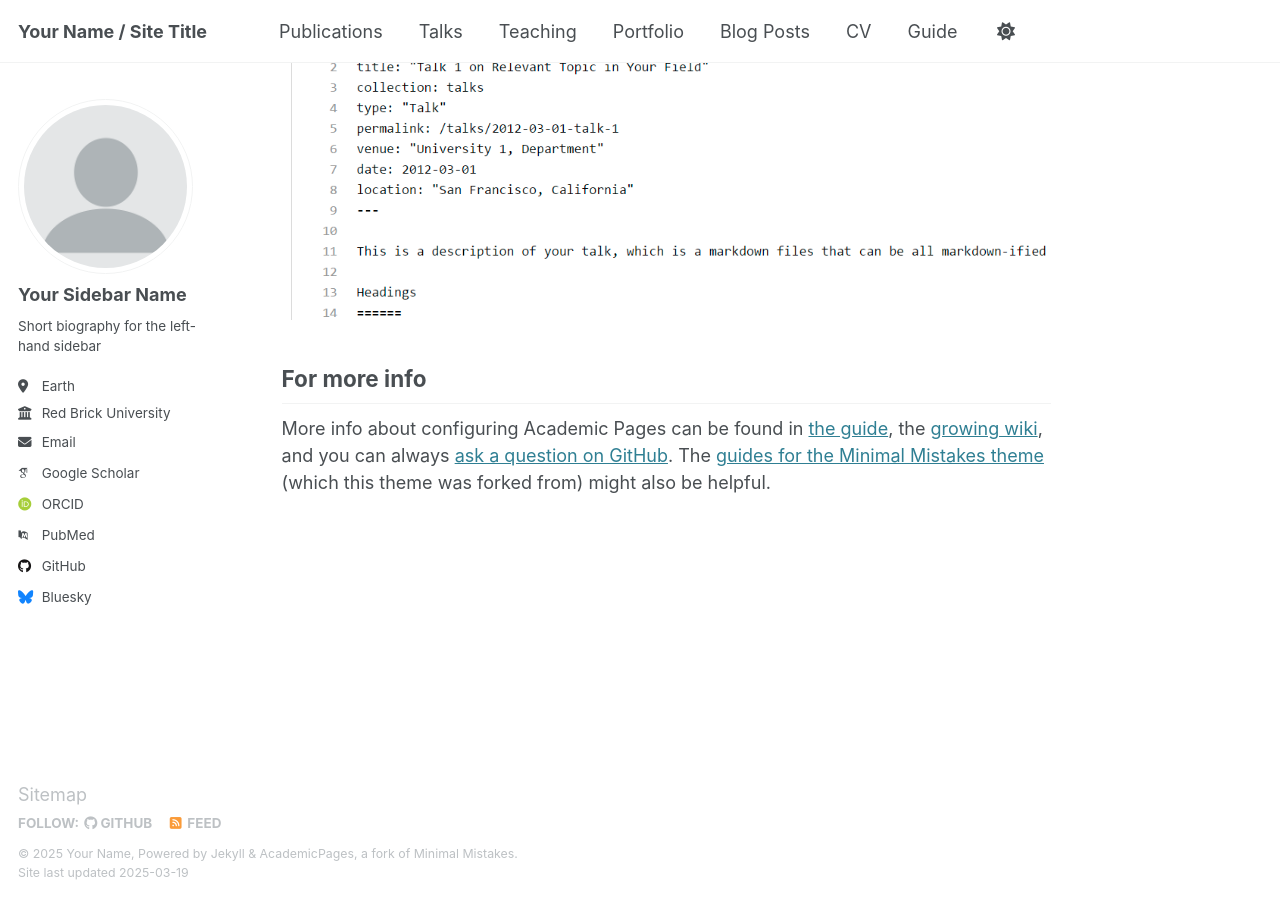
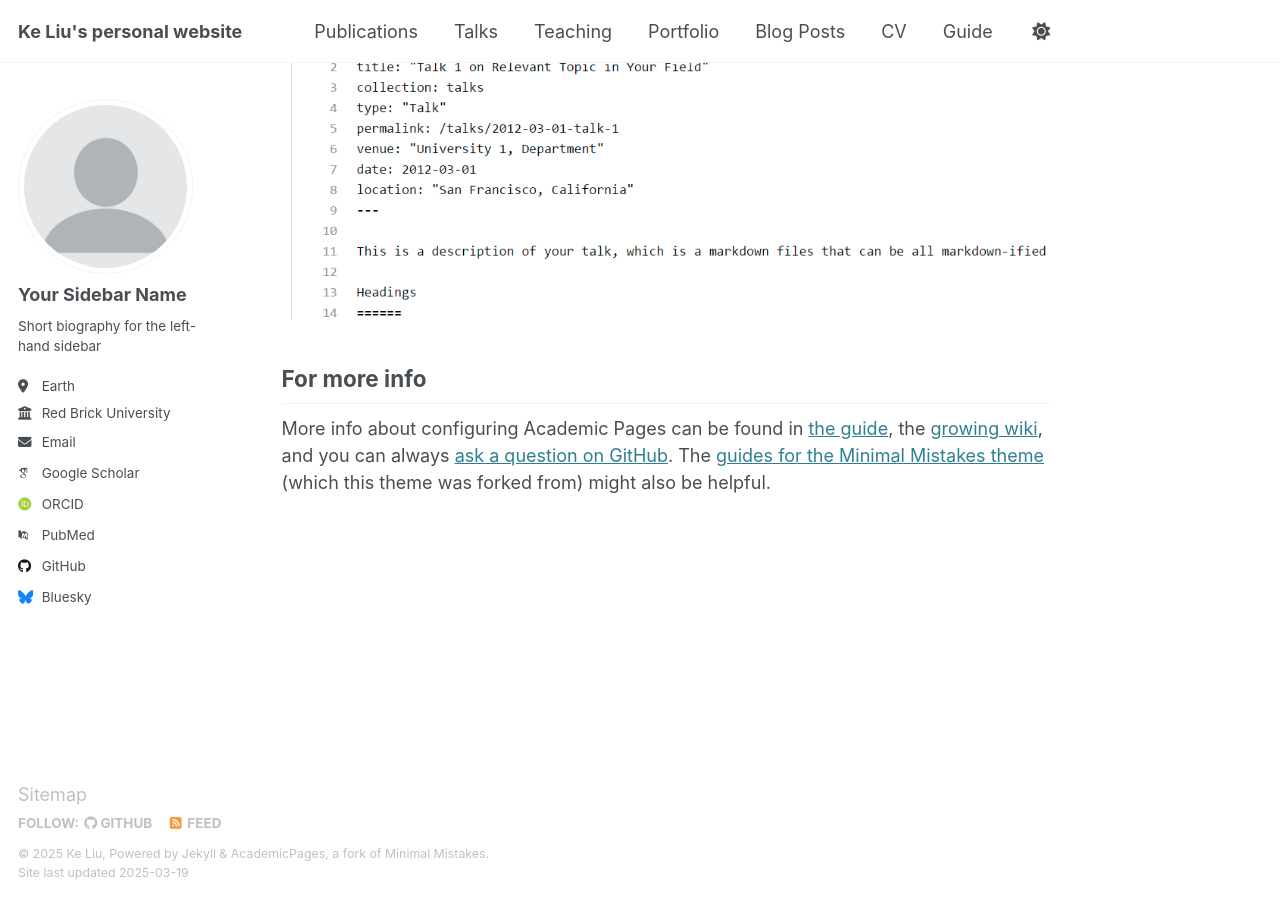
Before and after one commit to bioklab/bioklab.github.io, a Jekyll site: the page built from _pages/about.md, in a window 1280 px wide and 900 px high, scrolled down 2635 px. Built offline with Jekyll 4.4.1, drawn with Linux system fonts in a browser that asks for light colours; some web fonts are replaced.

Commit message:
Update _config.yml

```diff
--- a/_config.yml
+++ b/_config.yml
@@ -9,9 +9,9 @@
 # Basic Site Settings
 locale                   : "en-US"
 site_theme               : "default"
-title                    : "Your Name / Site Title"
+title                    : "Ke Liu's personal website"
 title_separator          : "-"
-name                     : &name "Your Name"
+name                     : &name "Ke Liu"
 description              : &description "personal description"
 url                      : https://academicpages.github.io # the base hostname & protocol for your site e.g. "https://[your GitHub username].github.io"
 baseurl                  : "" # the subpath of your site, e.g. "/blog"
```
